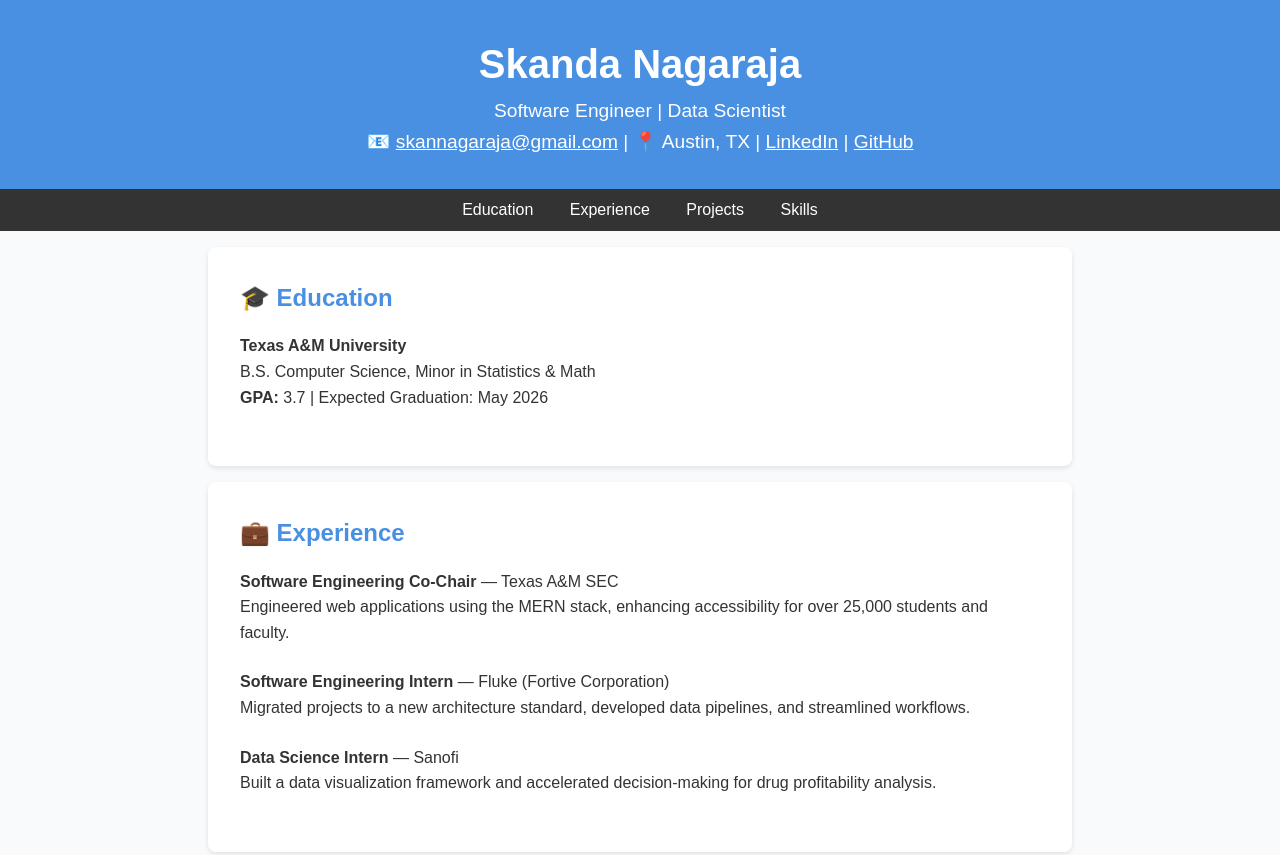
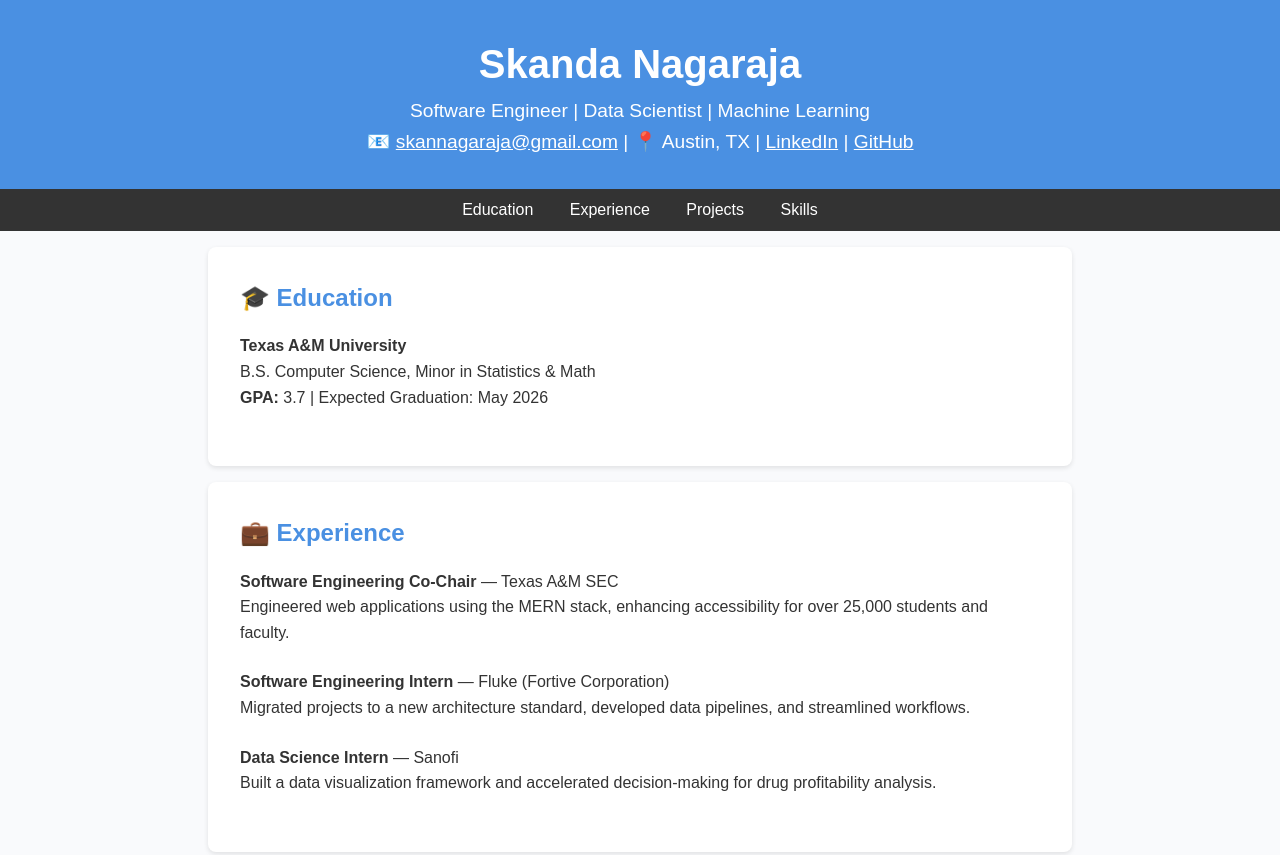
Before and after one commit to Skanda-Nagaraja/csce412skanda.me, a plain HTML site: page index.html in a window 1280 px wide. Shown: the top 855 px of the page. Drawn offline with Linux system fonts and the light colour scheme.

Commit message:
change test

```diff
--- a/index.html
+++ b/index.html
@@ -72,7 +72,7 @@
 <body>
     <header>
         <h1>Skanda Nagaraja</h1>
-        <p>Software Engineer | Data Scientist</p>
+        <p>Software Engineer | Data Scientist | Machine Learning </p>
         <p>
             📧 <a href="mailto:skannagaraja@gmail.com" style="color: #fff;">skannagaraja@gmail.com</a> |
             📍 Austin, TX |
```
